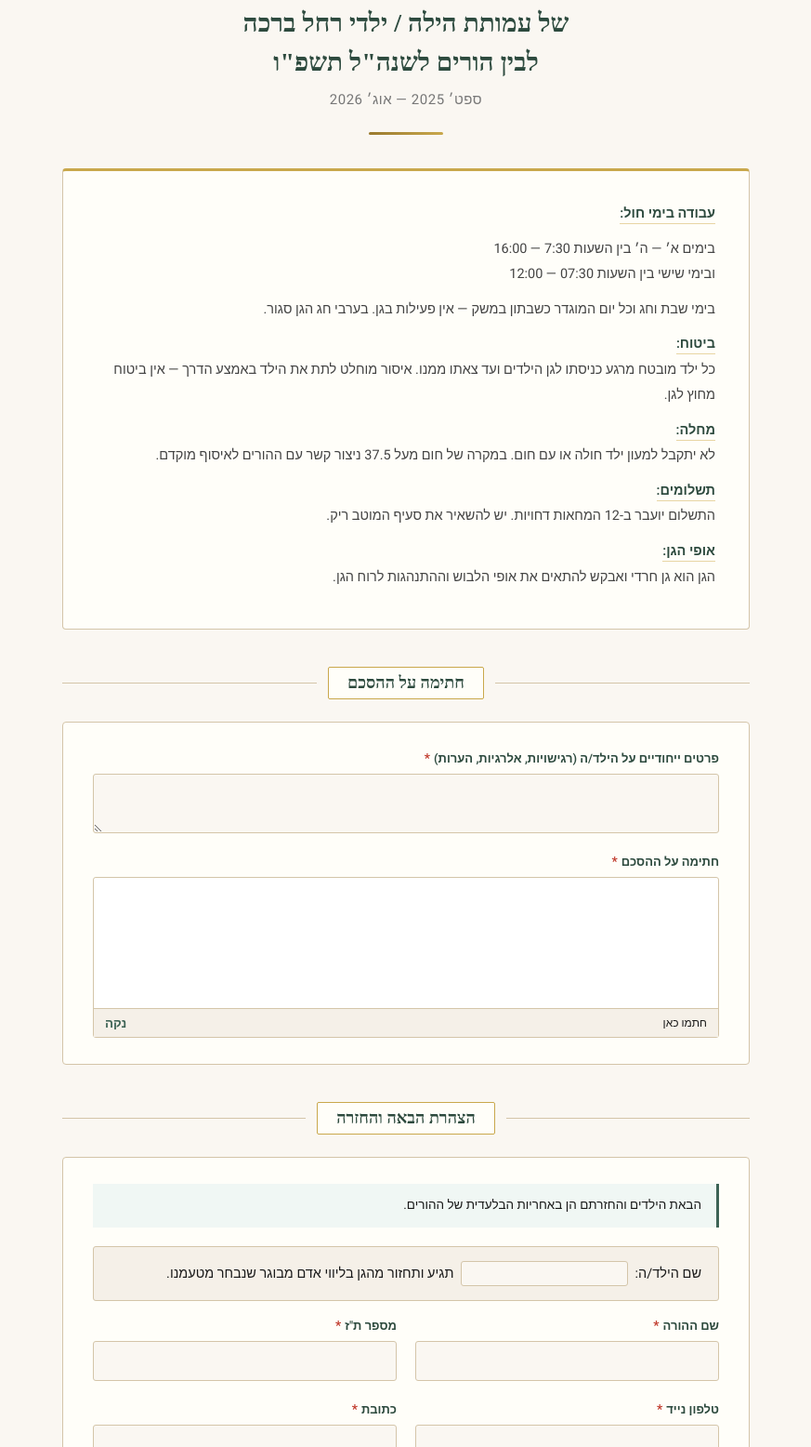
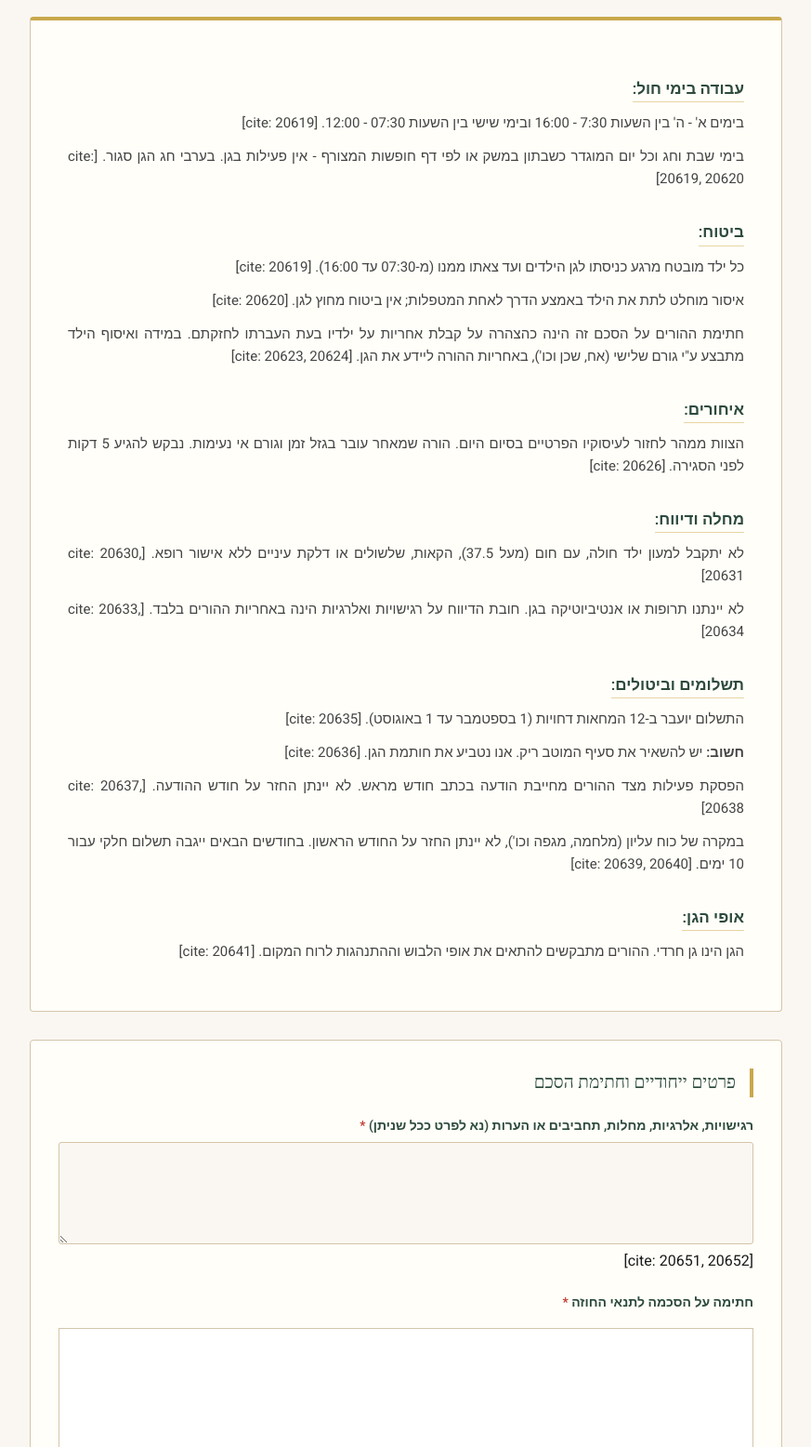
Before and after one commit to yair681/AU, a website: page public/index.html in a window 1280 px wide. Shown: the part 148-1704 px from the top of the page at 93% size, without its empty margins (203-1076 px from the left). Drawn offline with Linux system fonts and the light colour scheme; a web font is replaced by a local one.

Commit message:
Update index.html

```diff
--- a/public/index.html
+++ b/public/index.html
@@ -7,189 +7,159 @@
 <link href="https://fonts.googleapis.com/css2?family=Frank+Ruhl+Libre:wght@300;400;500;700;900&family=Heebo:wght@300;400;500;600&display=swap" rel="stylesheet">
 <style>
   :root {
-    --cream: #faf7f2;
-    --warm-white: #fffef9;
-    --gold: #c9a84c;
-    --gold-light: #e8d5a3;
-    --gold-dark: #9a7a2e;
-    --forest: #2d4a3e;
-    --forest-light: #3d6355;
-    --text-dark: #1a1a1a;
-    --text-mid: #444;
-    --text-light: #777;
-    --border: #d4c5a9;
-    --required: #c0392b;
-    --section-bg: #f5f0e8;
+    --cream: #faf7f2; --warm-white: #fffef9; --gold: #c9a84c; --gold-light: #e8d5a3;
+    --gold-dark: #9a7a2e; --forest: #2d4a3e; --forest-light: #3d6355; --text-dark: #1a1a1a;
+    --text-mid: #444; --text-light: #777; --border: #d4c5a9; --required: #c0392b; --section-bg: #f5f0e8;
   }
+  * { box-sizing: border-box; margin: 0; padding: 0; }
+  body { background: var(--cream); font-family: 'Heebo', sans-serif; color: var(--text-dark); direction: rtl; line-height: 1.6; }
+  .top-band { background: var(--forest); height: 6px; }
+  .gold-band { background: linear-gradient(90deg, var(--gold-dark), var(--gold), var(--gold-light), var(--gold), var(--gold-dark)); height: 3px; }
+  .page-wrapper { max-width: 850px; margin: 0 auto; padding: 40px 20px; }
 
-  * { box-sizing: border-box; margin: 0; padding: 0; }
+  .form-header { text-align: center; margin-bottom: 40px; }
+  .form-header h1 { font-family: 'Frank Ruhl Libre', serif; font-size: 26px; color: var(--forest); margin-bottom: 10px; }
+  .form-header .subtitle { font-size: 16px; color: var(--text-light); }
 
-  body {
-    background: var(--cream);
-    font-family: 'Heebo', 'Arial Hebrew', sans-serif;
-    color: var(--text-dark);
-    direction: rtl;
-    min-height: 100vh;
-  }
+  .contract-content { background: var(--warm-white); border: 1px solid var(--border); border-top: 4px solid var(--gold); padding: 40px; border-radius: 4px; margin-bottom: 30px; font-size: 15px; color: var(--text-mid); }
+  .contract-content h3 { color: var(--forest); border-bottom: 1px solid var(--gold-light); display: inline-block; margin: 20px 0 10px; font-size: 17px; }
+  .contract-content p { margin-bottom: 12px; text-align: justify; }
+  .contract-content ul { margin: 10px 25px 20px 0; }
 
-  .top-band { background: var(--forest); height: 6px; width: 100%; }
-  .gold-band { background: linear-gradient(90deg, var(--gold-dark), var(--gold), var(--gold-light), var(--gold), var(--gold-dark)); height: 3px; width: 100%; }
+  .section-card { background: var(--warm-white); border: 1px solid var(--border); padding: 30px; border-radius: 4px; margin-bottom: 25px; }
+  .section-title { font-family: 'Frank Ruhl Libre', serif; font-size: 19px; color: var(--forest); margin-bottom: 20px; border-right: 4px solid var(--gold); padding-right: 15px; }
 
-  .page-wrapper { max-width: 780px; margin: 0 auto; padding: 0 20px 60px; }
+  .field-grid { display: grid; grid-template-columns: 1fr 1fr; gap: 20px; margin-bottom: 15px; }
+  .field-group { display: flex; flex-direction: column; gap: 6px; }
+  label { font-size: 14px; font-weight: 600; color: var(--forest); }
+  .req { color: var(--required); }
 
-  .form-header { text-align: center; padding: 48px 20px 36px; position: relative; }
-  .form-header::after { content: ''; display: block; width: 80px; height: 3px; background: linear-gradient(90deg, var(--gold-dark), var(--gold)); margin: 24px auto 0; border-radius: 2px; }
-  .header-ornament { font-size: 28px; margin-bottom: 12px; color: var(--gold); letter-spacing: 12px; }
-  .form-header h1 { font-family: 'Frank Ruhl Libre', serif; font-size: 28px; font-weight: 700; color: var(--forest); line-height: 1.5; margin-bottom: 8px; }
-  .form-header .subtitle { font-size: 15px; color: var(--text-light); font-weight: 400; letter-spacing: 0.5px; }
+  input, textarea { width: 100%; padding: 12px; border: 1px solid var(--border); border-radius: 3px; background: var(--cream); font-family: inherit; font-size: 14px; outline: none; transition: 0.2s; }
+  input:focus, textarea:focus { border-color: var(--gold); background: #fff; box-shadow: 0 0 5px rgba(201,168,76,0.2); }
 
-  .contract-block { background: var(--warm-white); border: 1px solid var(--border); border-top: 3px solid var(--gold); border-radius: 4px; padding: 32px 36px; margin-bottom: 32px; line-height: 1.9; font-size: 14.5px; color: var(--text-mid); }
-  .contract-block p { margin-bottom: 10px; }
-  .contract-block u { text-decoration: none; font-weight: 600; color: var(--forest); border-bottom: 1.5px solid var(--gold-light); }
+  .sig-container { border: 1px solid var(--border); background: #fff; margin-top: 10px; position: relative; }
+  canvas { display: block; width: 100%; height: 150px; cursor: crosshair; }
+  .sig-tools { display: flex; justify-content: space-between; padding: 8px 12px; background: var(--section-bg); border-top: 1px solid var(--border); font-size: 12px; }
+  .clear-btn { color: var(--forest); cursor: pointer; font-weight: 600; background: none; border: none; }
 
-  .section-title { display: flex; align-items: center; gap: 12px; margin: 40px 0 24px; }
-  .section-title::before, .section-title::after { content: ''; flex: 1; height: 1px; background: var(--border); }
-  .section-title h2 { font-family: 'Frank Ruhl Libre', serif; font-size: 18px; font-weight: 700; color: var(--forest); white-space: nowrap; padding: 6px 20px; border: 1.5px solid var(--gold); border-radius: 2px; background: var(--warm-white); }
+  .declaration-box { background: #f0f4f2; border: 1px solid #d1e0d8; padding: 20px; margin-bottom: 20px; font-style: italic; }
+  .inline-input { display: inline-block; width: 180px; margin: 0 5px; padding: 4px 8px; }
 
-  .form-section { background: var(--warm-white); border: 1px solid var(--border); border-radius: 4px; padding: 28px 32px; margin-bottom: 24px; }
-  .field-row { display: grid; grid-template-columns: 1fr 1fr; gap: 20px; margin-bottom: 20px; }
-  .field-row.single { grid-template-columns: 1fr; }
-  .field-group { display: flex; flex-direction: column; gap: 6px; }
-
-  label { font-size: 13px; font-weight: 600; color: var(--forest); display: flex; align-items: center; gap: 4px; }
-  .req { color: var(--required); font-size: 14px; }
-
-  input[type="text"], input[type="email"], input[type="tel"], input[type="date"], select, textarea {
-    width: 100%; padding: 10px 14px; border: 1.5px solid var(--border); border-radius: 3px; font-family: 'Heebo', sans-serif; font-size: 14px; background: var(--cream); outline: none;
-  }
-  input:focus, textarea:focus { border-color: var(--gold); background: #fff; }
-
-  .radio-group { display: flex; gap: 24px; padding: 6px 0; }
-  .radio-item { display: flex; align-items: center; gap: 8px; cursor: pointer; font-size: 14px; font-weight: 500; }
-
-  .sig-pad-wrap { border: 1.5px solid var(--border); border-radius: 3px; background: #fff; position: relative; }
-  .sig-pad-wrap canvas { display: block; width: 100%; height: 140px; cursor: crosshair; touch-action: none; }
-  .sig-actions { display: flex; justify-content: space-between; padding: 6px 12px; background: var(--section-bg); border-top: 1px solid var(--border); font-size: 12px; }
-  .btn-clear-sig { color: var(--forest-light); cursor: pointer; border: none; background: none; font-weight: 600; }
-
-  .info-note { background: #f0f7f4; border-right: 3px solid var(--forest-light); padding: 12px 16px; font-size: 13.5px; margin-bottom: 20px; line-height: 1.7; }
-  .fitb-line { background: var(--section-bg); border: 1px solid var(--border); border-radius: 3px; padding: 14px 18px; font-size: 14.5px; line-height: 2; margin-bottom: 16px; }
-  .fitb-line input { display: inline-block; width: 180px; padding: 2px 8px; margin: 0 4px; }
-
-  .submit-area { text-align: center; padding: 40px 20px; }
-  .submit-btn {
-    background: linear-gradient(135deg, var(--forest), var(--forest-light)); color: #fff; border: none; padding: 16px 64px;
-    font-family: 'Frank Ruhl Libre', serif; font-size: 18px; font-weight: 700; border-radius: 3px; cursor: pointer;
-    box-shadow: 0 4px 20px rgba(45, 74, 62, 0.3); transition: transform 0.2s;
-  }
-  .submit-btn:hover { transform: translateY(-2px); }
+  .submit-btn { background: var(--forest); color: white; border: none; padding: 18px 60px; font-family: 'Frank Ruhl Libre', serif; font-size: 18px; font-weight: 700; border-radius: 3px; cursor: pointer; display: block; margin: 40px auto; transition: 0.3s; }
+  .submit-btn:hover { background: var(--forest-light); transform: translateY(-2px); }
   .submit-btn:disabled { background: #ccc; cursor: not-allowed; }
 
-  #successBox { display: none; text-align: center; padding: 60px 20px; background: var(--warm-white); border: 1px solid var(--border); border-radius: 8px; margin-top: 50px; }
-  #successBox h2 { color: var(--forest); font-family: 'Frank Ruhl Libre', serif; font-size: 32px; margin-bottom: 10px; }
+  #successBox { display: none; text-align: center; padding: 60px; background: var(--warm-white); border: 1px solid var(--border); border-radius: 8px; margin-top: 40px; }
 
-  @media (max-width: 600px) { .field-row { grid-template-columns: 1fr; } }
+  @media (max-width: 650px) { .field-grid { grid-template-columns: 1fr; } }
 </style>
 </head>
 <body>
-
-<div class="top-band"></div>
-<div class="gold-band"></div>
+<div class="top-band"></div><div class="gold-band"></div>
 
 <div class="page-wrapper">
   <div id="formContainer">
     <div class="form-header">
-      <div class="header-ornament">✦ ✦ ✦</div>
-      <h1>הסכם בין גן ילדים (הגן הקסום)<br>של עמותת הילה / ילדי רחל ברכה<br>לבין הורים לשנה"ל תשפ"ו</h1>
-      <div class="subtitle">ספט׳ 2025 — אוג׳ 2026</div>
+      <h1>הסכם בין גן ילדים (הגן הקסום) של עמותת הילה / ילדי רחל ברכה לבין הורים</h1>
+      <div class="subtitle">שנה"ל תשפ"ו (ספט' 2025 - אוג' 2026)</div>
     </div>
 
     <form id="mainForm">
-      <div class="contract-block">
-        <p><u>עבודה בימי חול:</u></p>
-        <p>בימים א׳ — ה׳ בין השעות 7:30 — 16:00<br>ובימי שישי בין השעות 07:30 — 12:00</p>
-        <p>בימי שבת וחג וכל יום המוגדר כשבתון במשק — אין פעילות בגן. בערבי חג הגן סגור.</p>
-        <p><u>ביטוח:</u><br>כל ילד מובטח מרגע כניסתו לגן הילדים ועד צאתו ממנו. איסור מוחלט לתת את הילד באמצע הדרך — אין ביטוח מחוץ לגן.</p>
-        <p><u>מחלה:</u><br>לא יתקבל למעון ילד חולה או עם חום. במקרה של חום מעל 37.5 ניצור קשר עם ההורים לאיסוף מוקדם.</p>
-        <p><u>תשלומים:</u><br>התשלום יועבר ב-12 המחאות דחויות. יש להשאיר את סעיף המוטב ריק.</p>
-        <p><u>אופי הגן:</u><br>הגן הוא גן חרדי ואבקש להתאים את אופי הלבוש וההתנהגות לרוח הגן.</p>
+      <div class="contract-content">
+        <h3>עבודה בימי חול:</h3>
+        <p>בימים א' - ה' בין השעות 7:30 - 16:00 ובימי שישי בין השעות 07:30 - 12:00. [cite: 20619]</p>
+        <p>בימי שבת וחג וכל יום המוגדר כשבתון במשק או לפי דף חופשות המצורף - אין פעילות בגן. בערבי חג הגן סגור. [cite: 20619, 20620]</p>
+
+        <h3>ביטוח:</h3>
+        <p>כל ילד מובטח מרגע כניסתו לגן הילדים ועד צאתו ממנו (מ-07:30 עד 16:00). [cite: 20619]</p>
+        <p>איסור מוחלט לתת את הילד באמצע הדרך לאחת המטפלות; אין ביטוח מחוץ לגן. [cite: 20620]</p>
+        <p>חתימת ההורים על הסכם זה הינה כהצהרה על קבלת אחריות על ילדיו בעת העברתו לחזקתם. במידה ואיסוף הילד מתבצע ע"י גורם שלישי (אח, שכן וכו'), באחריות ההורה ליידע את הגן. [cite: 20623, 20624]</p>
+
+        <h3>איחורים:</h3>
+        <p>הצוות ממהר לחזור לעיסוקיו הפרטיים בסיום היום. הורה שמאחר עובר בגזל זמן וגורם אי נעימות. נבקש להגיע 5 דקות לפני הסגירה. [cite: 20626]</p>
+
+        <h3>מחלה ודיווח:</h3>
+        <p>לא יתקבל למעון ילד חולה, עם חום (מעל 37.5), הקאות, שלשולים או דלקת עיניים ללא אישור רופא. [cite: 20630, 20631]</p>
+        <p>לא יינתנו תרופות או אנטיביוטיקה בגן. חובת הדיווח על רגישויות ואלרגיות הינה באחריות ההורים בלבד. [cite: 20633, 20634]</p>
+
+        <h3>תשלומים וביטולים:</h3>
+        <p>התשלום יועבר ב-12 המחאות דחויות (1 בספטמבר עד 1 באוגוסט). [cite: 20635]</p>
+        <p><strong>חשוב:</strong> יש להשאיר את סעיף המוטב ריק. אנו נטביע את חותמת הגן. [cite: 20636]</p>
+        <p>הפסקת פעילות מצד ההורים מחייבת הודעה בכתב חודש מראש. לא יינתן החזר על חודש ההודעה. [cite: 20637, 20638]</p>
+        <p>במקרה של כוח עליון (מלחמה, מגפה וכו'), לא יינתן החזר על החודש הראשון. בחודשים הבאים ייגבה תשלום חלקי עבור 10 ימים. [cite: 20639, 20640]</p>
+
+        <h3>אופי הגן:</h3>
+        <p>הגן הינו גן חרדי. ההורים מתבקשים להתאים את אופי הלבוש וההתנהגות לרוח המקום. [cite: 20641]</p>
       </div>
 
-      <div class="section-title"><h2>חתימה על ההסכם</h2></div>
-      <div class="form-section">
-        <div class="field-row single">
-          <div class="field-group">
-            <label>פרטים ייחודיים על הילד/ה (רגישויות, אלרגיות, הערות) <span class="req">*</span></label>
-            <textarea name="child_notes" required></textarea>
-          </div>
+      <div class="section-card">
+        <div class="section-title">פרטים ייחודיים וחתימת הסכם</div>
+        <div class="field-group">
+          <label>רגישויות, אלרגיות, מחלות, תחביבים או הערות (נא לפרט ככל שניתן) <span class="req">*</span></label>
+          <textarea name="medical_notes" rows="4" required></textarea> [cite: 20651, 20652]
         </div>
-        <div class="field-group">
-          <label>חתימה על ההסכם <span class="req">*</span></label>
-          <div class="sig-pad-wrap">
+        <div class="field-group" style="margin-top:20px;">
+          <label>חתימה על הסכמה לתנאי החוזה <span class="req">*</span></label>
+          <div class="sig-container">
             <canvas id="sig1"></canvas>
-            <div class="sig-actions"><span>חתמו כאן</span><button type="button" class="btn-clear-sig" onclick="clearSig('sig1')">נקה</button></div>
+            <div class="sig-tools"><span>חתמו בתוך המסגרת</span><button type="button" class="clear-btn" onclick="clearSig('sig1')">נקה חתימה</button></div>
           </div>
         </div>
       </div>
 
-      <div class="section-title"><h2>הצהרת הבאה והחזרה</h2></div>
-      <div class="form-section">
-        <div class="info-note">הבאת הילדים והחזרתם הן באחריות הבלעדית של ההורים.</div>
-        <div class="fitb-line">
-          שם הילד/ה: <input type="text" name="child_name" required> תגיע ותחזור מהגן בליווי אדם מבוגר שנבחר מטעמנו.
+      <div class="section-card">
+        <div class="section-title">הצהרת הבאה והחזרה</div>
+        <div class="declaration-box">
+          באחריותנו לעדכן בכל שינוי בטלפונים. הבאת והחזרת הילדים הן באחריות הבלעדית של ההורים. [cite: 20653, 20654]
+          <br><br>
+          שם הילד/ה: <input type="text" name="child_name" class="inline-input" required> [cite: 20656] תגיע/יגיע לגן ותחזור/יחזור בליווי אדם מבוגר מטעמנו. [cite: 20659]
         </div>
-        <div class="field-row">
-          <div class="field-group"><label>שם ההורה <span class="req">*</span></label><input type="text" name="parent_name" required></div>
-          <div class="field-group"><label>מספר ת"ז <span class="req">*</span></label><input type="text" name="parent_id" required></div>
+
+        <div class="field-grid">
+          <div class="field-group"><label>שם מלא (הורה) <span class="req">*</span></label><input type="text" name="parent_name" required></div> [cite: 20661]
+          <div class="field-group"><label>מספר ת"ז <span class="req">*</span></label><input type="text" name="parent_id" required></div> [cite: 20662]
         </div>
-        <div class="field-row">
-          <div class="field-group"><label>טלפון נייד <span class="req">*</span></label><input type="tel" name="mobile" required></div>
-          <div class="field-group"><label>כתובת <span class="req">*</span></label><input type="text" name="address" required></div>
+        <div class="field-grid">
+          <div class="field-group"><label>כתובת מגורים <span class="req">*</span></label><input type="text" name="address" required></div> [cite: 20664]
+          <div class="field-group"><label>טלפון נייד <span class="req">*</span></label><input type="tel" name="mobile" required></div> [cite: 20667]
         </div>
-        <div class="field-group">
+
+        <div class="field-group" style="margin-top:20px;">
           <label>חתימת הורה <span class="req">*</span></label>
-          <div class="sig-pad-wrap">
+          <div class="sig-container">
             <canvas id="sig2"></canvas>
-            <div class="sig-actions"><span>חתמו כאן</span><button type="button" class="btn-clear-sig" onclick="clearSig('sig2')">נקה</button></div>
+            <div class="sig-tools"><span>חתימה</span><button type="button" class="clear-btn" onclick="clearSig('sig2')">נקה חתימה</button></div>
           </div>
         </div>
       </div>
 
-      <div class="submit-area">
-        <button type="submit" class="submit-btn" id="submitBtn">שליחת ההסכם החתום</button>
-        <p style="margin-top:15px; font-size:12px; color:var(--text-light);">בלחיצה על השליחה אתם מאשרים את כל סעיפי החוזה.</p>
-      </div>
+      <button type="submit" class="submit-btn" id="submitBtn">שלח הסכם חתום</button>
     </form>
   </div>
 
   <div id="successBox">
-    <div style="font-size: 50px; margin-bottom: 20px;">🌿</div>
-    <h2>ההסכם נשלח בהצלחה!</h2>
-    <p>תודה רבה, צוות גן הקסום מאחל לכם שנה פורייה ומוצלחת.</p>
+    <div style="font-size: 60px; margin-bottom: 20px;">🌿</div>
+    <h2 style="font-family: 'Frank Ruhl Libre', serif; color: var(--forest);">ההסכם נשלח בהצלחה!</h2>
+    <p>תודה רבה, צוות גן הקסום מאחל לכם שנה מוצלחת.</p>
   </div>
 </div>
 
 <script>
-  const API = window.location.origin;
   const sigPads = {};
 
-  // אתחול משטחי חתימה
   function initSig(id) {
     const canvas = document.getElementById(id);
-    if (!canvas) return;
-
     const ctx = canvas.getContext('2d');
     let drawing = false;
 
-    // התאמת גודל הקנבס
     function resize() {
       const ratio = Math.max(window.devicePixelRatio || 1, 1);
       canvas.width = canvas.offsetWidth * ratio;
       canvas.height = canvas.offsetHeight * ratio;
       ctx.scale(ratio, ratio);
+      ctx.lineWidth = 2; ctx.lineCap = 'round'; ctx.strokeStyle = '#1a1a2e';
     }
-    window.addEventListener('resize', resize);
-    resize();
+    window.addEventListener('resize', resize); resize();
 
     const getPos = e => {
       const rect = canvas.getBoundingClientRect();
@@ -202,55 +172,44 @@
     const move = e => { if (!drawing) return; e.preventDefault(); const p = getPos(e); ctx.lineTo(p.x, p.y); ctx.stroke(); };
     const stop = () => { drawing = false; };
 
-    ctx.strokeStyle = '#1a1a2e'; ctx.lineWidth = 2; ctx.lineCap = 'round';
-    canvas.addEventListener('mousedown', start);
-    canvas.addEventListener('mousemove', move);
-    window.addEventListener('mouseup', stop);
-    canvas.addEventListener('touchstart', start);
-    canvas.addEventListener('touchmove', move);
-    canvas.addEventListener('touchend', stop);
+    canvas.addEventListener('mousedown', start); canvas.addEventListener('mousemove', move); window.addEventListener('mouseup', stop);
+    canvas.addEventListener('touchstart', start); canvas.addEventListener('touchmove', move); canvas.addEventListener('touchend', stop);
 
-    sigPads[id] = { canvas, ctx, clear: () => ctx.clearRect(0, 0, canvas.width, canvas.height) };
+    sigPads[id] = { canvas, clear: () => ctx.clearRect(0, 0, canvas.width, canvas.height) };
   }
 
-  function clearSig(id) { if (sigPads[id]) sigPads[id].clear(); }
+  function clearSig(id) { if(sigPads[id]) sigPads[id].clear(); }
+  ['sig1', 'sig2'].forEach(initSig);
 
-  // הפעלה לכל ה-sig
-  ['sig1', 'sig2', 'sig3', 'sig4', 'sig5'].forEach(initSig);
-
-  // שליחת הטופס
   document.getElementById('mainForm').addEventListener('submit', async function(e) {
     e.preventDefault();
     const btn = document.getElementById('submitBtn');
-    btn.disabled = true;
-    btn.textContent = 'שולח...';
+    btn.disabled = true; btn.textContent = 'שולח נתונים...';
 
     const formData = new FormData(this);
     const data = Object.fromEntries(formData.entries());
 
-    // הוספת החתימות כ-Base64
-    ['sig1', 'sig2', 'sig3', 'sig4', 'sig5'].forEach(id => {
-      if (sigPads[id]) data[id] = sigPads[id].canvas.toDataURL();
-    });
+    // צירוף החתימות
+    data.sig1 = sigPads.sig1.canvas.toDataURL();
+    data.sig2 = sigPads.sig2.canvas.toDataURL();
 
     try {
-      const response = await fetch(API + '/api/submit', {
+      const res = await fetch(window.location.origin + '/api/submit', {
         method: 'POST',
         headers: { 'Content-Type': 'application/json' },
         body: JSON.stringify(data)
       });
 
-      if (response.ok) {
+      if (res.ok) {
         document.getElementById('formContainer').style.display = 'none';
         document.getElementById('successBox').style.display = 'block';
-        window.scrollTo(0, 0);
+        window.scrollTo(0,0);
       } else {
-        alert('חלה שגיאה בשליחה. נסו שוב.');
-        btn.disabled = false;
-        btn.textContent = 'שליחת ההסכם החתום';
+        alert('שגיאה בשליחה. נסו שוב.');
+        btn.disabled = false; btn.textContent = 'שלח הסכם חתום';
       }
     } catch (err) {
-      alert('שגיאת תקשורת עם השרת.');
+      alert('בעיית תקשורת.');
       btn.disabled = false;
     }
   });
```
